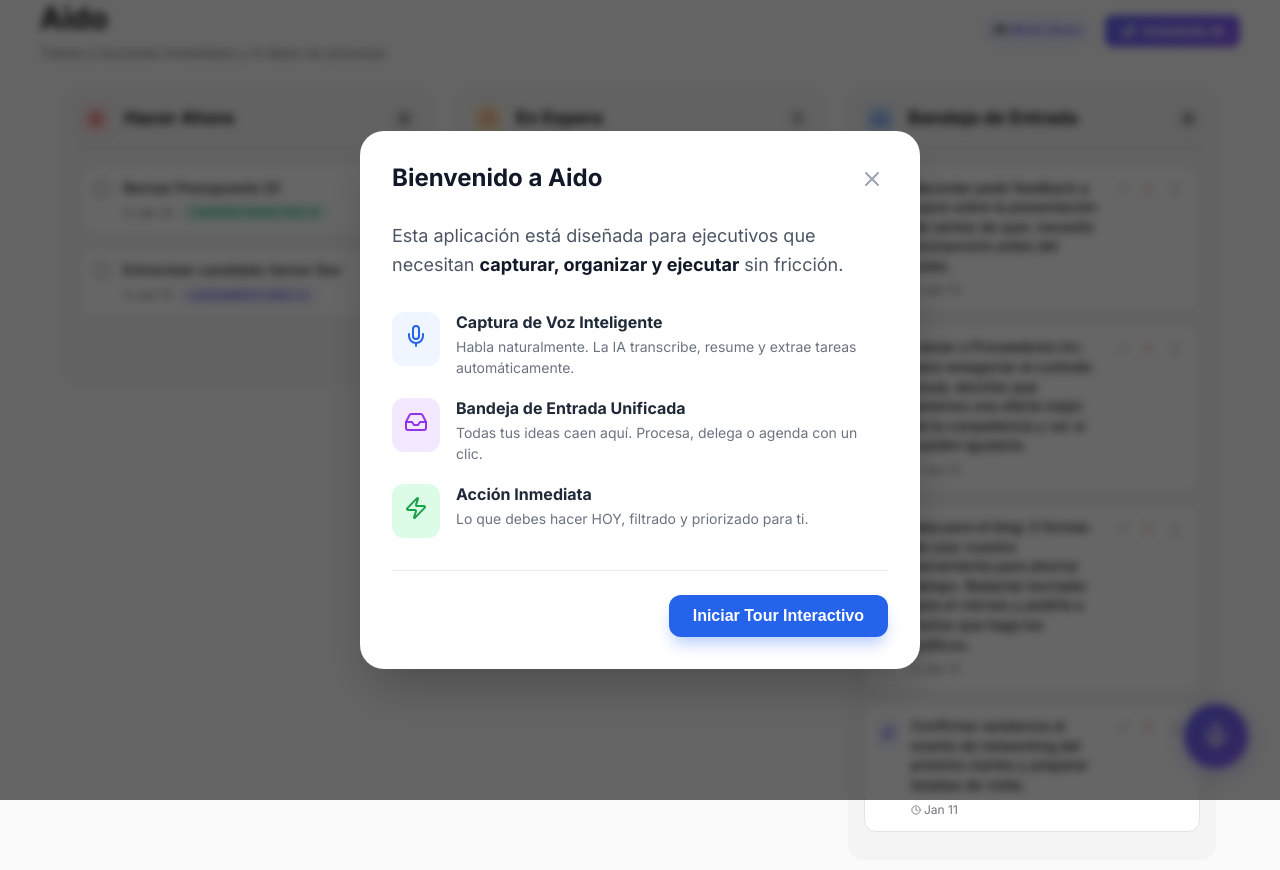
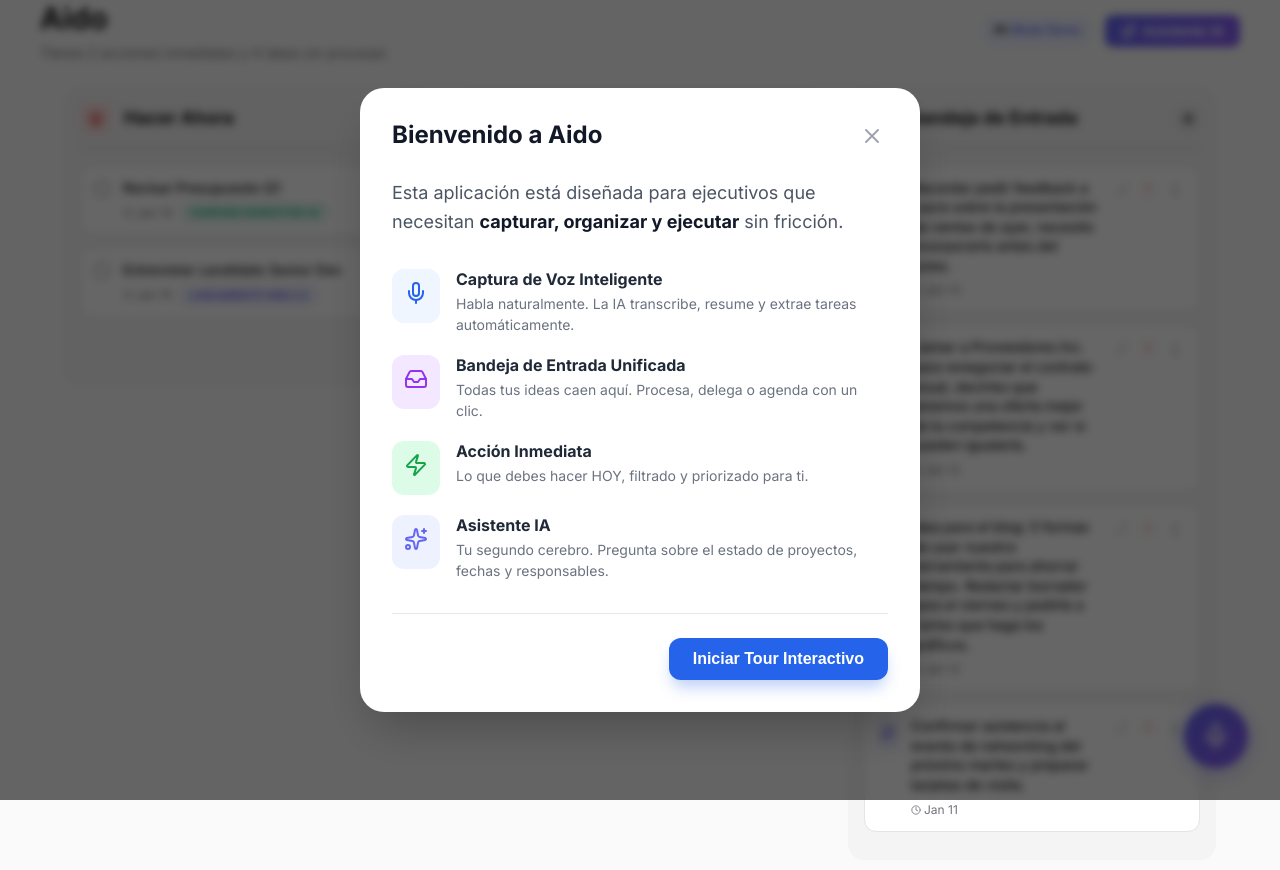
Before and after one commit to crisedua/pmedu, a React (Vite) app: page /demo in a window 1280 px wide. Shown: the top 870 px of the page. Built offline with nearby package versions, Linux system fonts and the light colour scheme; no server answers; the database is empty.

Commit message:
feat: add AI assistant feature explanation to demo welcome screen

```diff
--- a/src/pages/DemoDashboard.jsx
+++ b/src/pages/DemoDashboard.jsx
@@ -345,6 +345,26 @@
                                     </h3>
                                     <p style={{ fontSize: '14px', color: '#6b7280', margin: 0, lineHeight: '1.5' }}>
                                         Lo que debes hacer HOY, filtrado y priorizado para ti.
+                                    </p>
+                                </div>
+                            </div>
+
+                            {/* Feature 4 */}
+                            <div style={{ display: 'flex', gap: '16px', alignItems: 'flex-start' }}>
+                                <div style={{
+                                    background: '#eef2ff',
+                                    padding: '12px',
+                                    borderRadius: '12px',
+                                    color: '#6366f1'
+                                }}>
+                                    <Sparkles size={24} />
+                                </div>
+                                <div>
+                                    <h3 style={{ fontSize: '16px', fontWeight: 700, color: '#1f2937', margin: '0 0 4px 0' }}>
+                                        Asistente IA
+                                    </h3>
+                                    <p style={{ fontSize: '14px', color: '#6b7280', margin: 0, lineHeight: '1.5' }}>
+                                        Tu segundo cerebro. Pregunta sobre el estado de proyectos, fechas y responsables.
                                     </p>
                                 </div>
                             </div>
```
